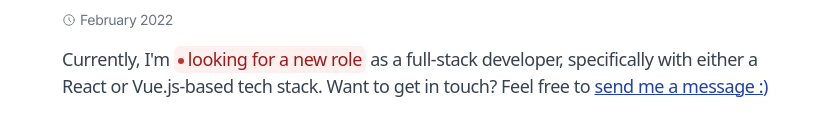
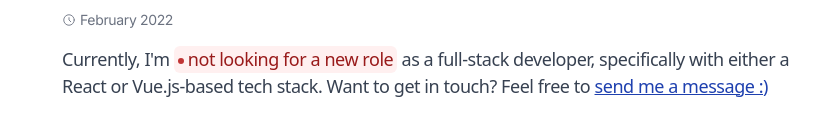
Before and after one commit to bengerlovin/bengerlovin.me, a Next.js app: page /about in a window 1280 px wide. Shown: the part 3483-3619 px from the top of the page, without its empty margins (224-1055 px from the left). Built offline with nearby package versions, Linux system fonts and the light colour scheme.

Commit message:
updated job search status component message

```diff
--- a/components/AboutTimeline.tsx
+++ b/components/AboutTimeline.tsx
@@ -93,7 +93,7 @@ const AboutTimeline = ({ }) => {
                 </li>
                 <li className="timeline-list-item">
                     <TimelineItem title="What I'm Up To Now" date="February 2022">
-                        <Text classes="mb-2">Currently, I'm <JobSearchStatus status="not-searching">looking for a new role</JobSearchStatus> as a full-stack developer, specifically with either a React or Vue.js-based tech stack. Want to get in touch? Feel free to <Link passHref href={'/contact'}><a className="text-blue-800 underline hover:text-blue-400">send me a message :)</a></Link> </Text>
+                        <Text classes="mb-2">Currently, I'm <JobSearchStatus status="not-searching" /> as a full-stack developer, specifically with either a React or Vue.js-based tech stack. Want to get in touch? Feel free to <Link passHref href={'/contact'}><a className="text-blue-800 underline hover:text-blue-400">send me a message :)</a></Link> </Text>
 
                     </TimelineItem>
                 </li>
--- a/components/JobSearchStatus.tsx
+++ b/components/JobSearchStatus.tsx
@@ -1,5 +1,5 @@
 type IProps = {
-    children: React.ReactNode;
+    children?: React.ReactNode;
     status: 'searching' | 'not-searching'
 }
 
@@ -12,14 +12,14 @@ const JobSearchStatus = ({ children, status }: IProps) => {
     return (
         <>
             {status === 'searching' &&
-                <span className="inline-flex items-center align-top justify-evenly gap-1 bg-emerald-400/10 rounded-md px-1">
+                <span className="inline-flex items-center gap-1 px-1 align-top rounded-md justify-evenly bg-emerald-400/10">
                     <span className="animate-pulse h-1.5 w-1.5 mt-0.5 rounded-full bg-emerald-700"></span>
                     <span className="text-emerald-800">{message}</span>
                 </span>
             }
 
             {status === 'not-searching' &&
-                <span className="inline-flex items-center align-top justify-evenly gap-1 bg-red-400/10 rounded-md px-1">
+                <span className="inline-flex items-center gap-1 px-1 align-top rounded-md justify-evenly bg-red-400/10">
                     <span className="animate-pulse h-1.5 w-1.5 mt-0.5 rounded-full bg-red-700"></span>
                     <span className="text-red-800">{message}</span>
                 </span>
--- a/pages/contact.tsx
+++ b/pages/contact.tsx
@@ -19,7 +19,7 @@ const Contact = ({ }) => {
                     <PageSubHeading>
                         Have A Question?
                     </PageSubHeading>
-                    <p className='mb-6 tracking-tight text-gray-600 text-inter md:text-md'>To recruiters: I am <JobSearchStatus status={'not-searching'}>looking for a new role</JobSearchStatus>. To everyone else: feel free to get in touch about anything! Always happy to chat :)</p>
+                    <p className='mb-6 tracking-tight text-gray-600 text-inter md:text-md'>To recruiters: I am <JobSearchStatus status={'not-searching'} />. To everyone else: feel free to get in touch about anything! Always happy to chat :)</p>
 
                     {/* Contact Form */}
                     <ContactForm />
--- a/pages/index.tsx
+++ b/pages/index.tsx
@@ -133,7 +133,7 @@ export default function Home({ commitCount, playbackTime, youTubeStats }) {
             Have A Question?
           </ProjectHeading>
 
-          <p className='mb-6 text-lg tracking-tight text-gray-600'>To recruiters: I am <JobSearchStatus status={'not-searching'}>looking for a new role</JobSearchStatus>. To everyone else: feel free to get in touch about anything! Always happy to chat :)</p>
+          <p className='mb-6 text-lg tracking-tight text-gray-600'>To recruiters: I am <JobSearchStatus status={'not-searching'} />. To everyone else: feel free to get in touch about anything! Always happy to chat :)</p>
 
           <ContactForm />
 
```
